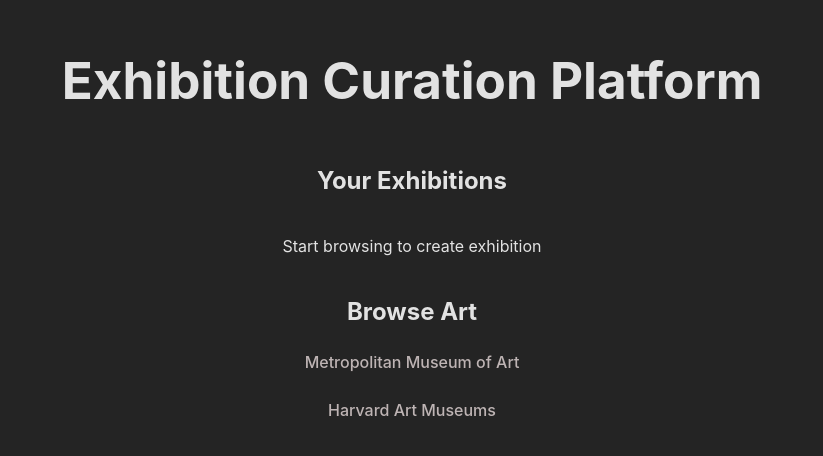
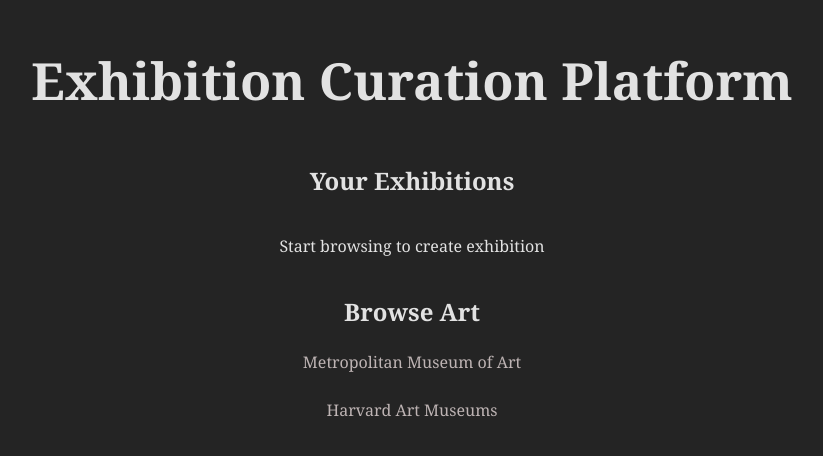
Before and after one commit to Hugosuavez/exhibition-curator, a React (Vite) app: page /#/ in a window 1280 px wide. Shown: the part 180-636 px from the top of the page, without its empty margins (228-1051 px from the left). Built offline with nearby package versions, Linux system fonts and the light colour scheme; no server answers.

Commit message:
first commit

```diff
--- a/eslint.config.js
+++ b/eslint.config.js
@@ -33,6 +33,7 @@ export default [
         'warn',
         { allowConstantExport: true },
       ],
+      "react/prop-types": "off",
     },
   },
 ]
--- a/src/index.css
+++ b/src/index.css
@@ -1,5 +1,5 @@
 :root {
-  font-family: Inter, system-ui, Avenir, Helvetica, Arial, sans-serif;
+  font-family: Georgia, serif;
   line-height: 1.5;
   font-weight: 400;
 
```
Also changed, not shown: 1 other file (tests, documents, lock files or other folders).
